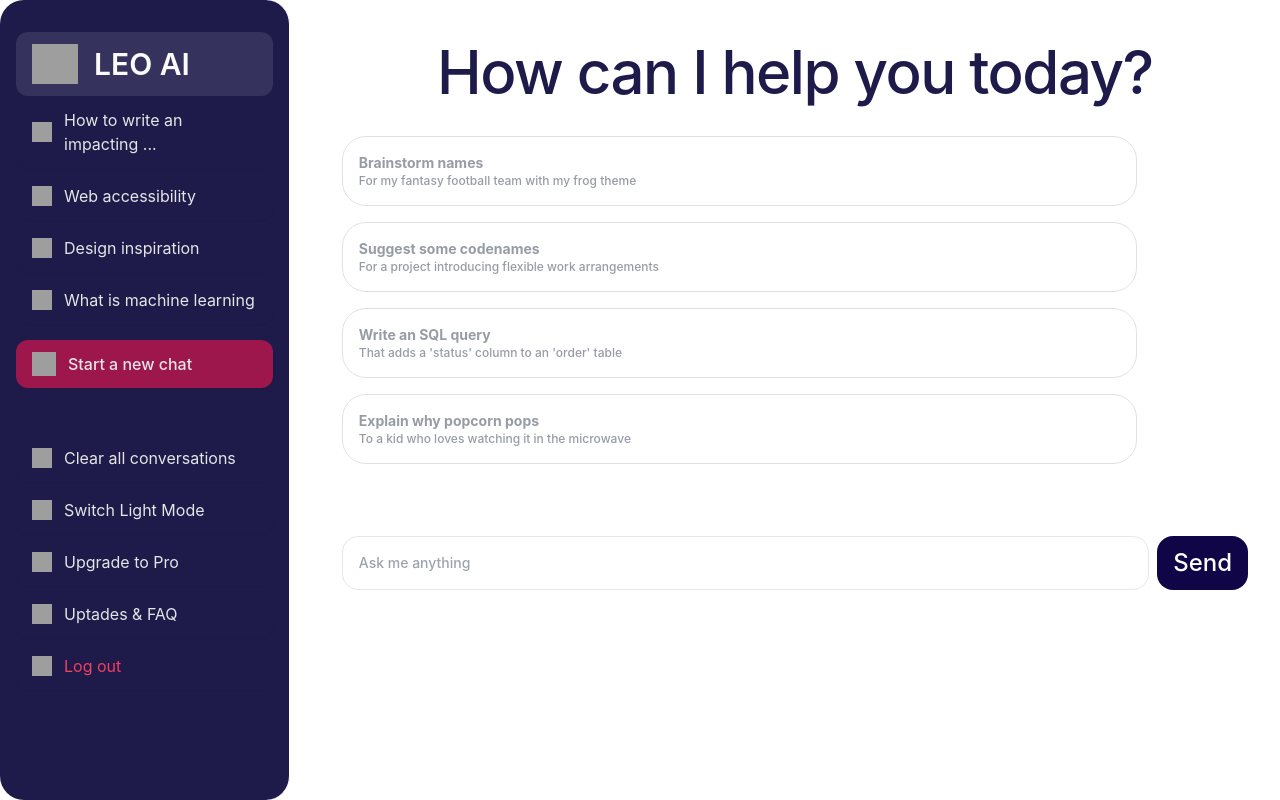
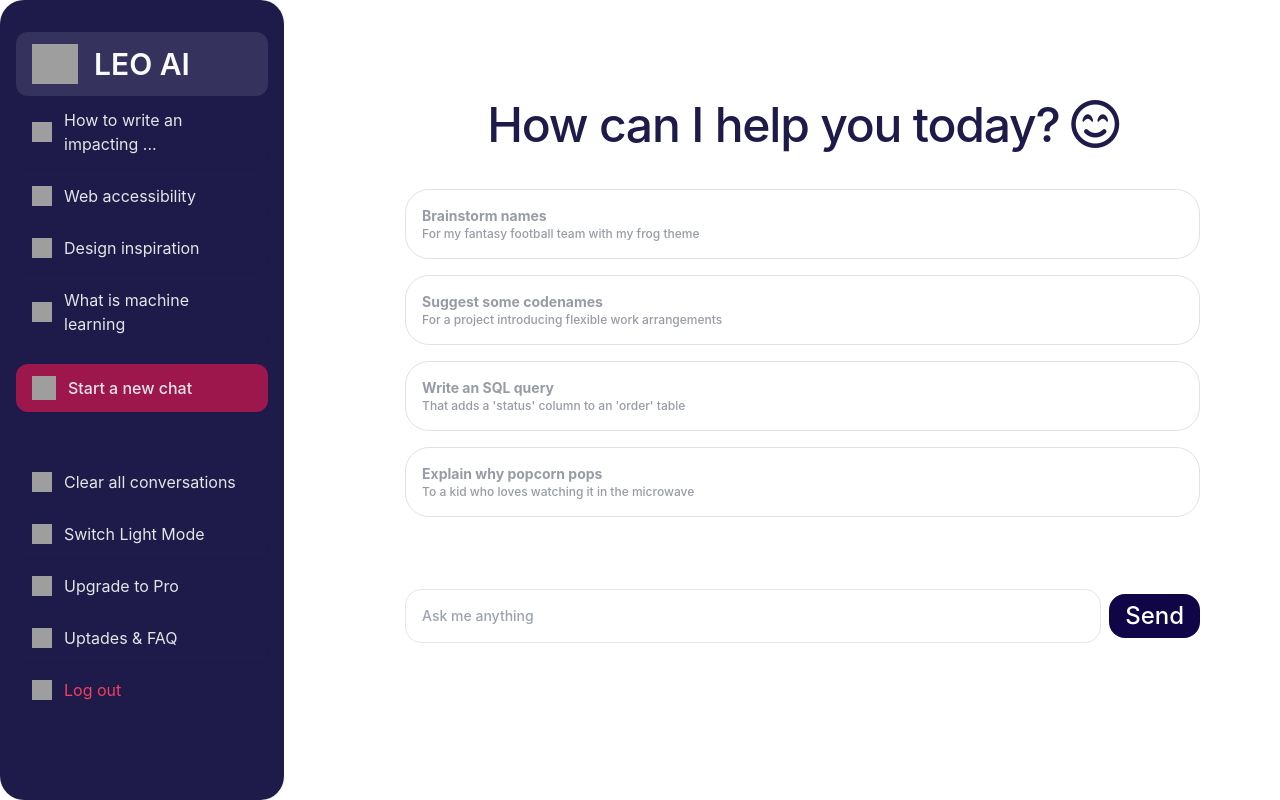
Before and after one commit to GmanSibs1906/leoweb, a React (Create React App) app in the folder client/: page /chat in a window 1280 px wide. Built offline with nearby package versions, Linux system fonts and the light colour scheme; grey boxes are pictures that could not be loaded; the HTML template or start-up script is replaced by a standard one.

Commit message:
Re-positioned the chat content to display in the middle

```diff
--- a/client/src/components/Chat.js
+++ b/client/src/components/Chat.js
@@ -64,20 +64,19 @@ function Chat() {
   }, [chatHistory]);
 
   return (
-    <div className="flex h-screen">
+    <div className="flex h-screen gap-5 max-md:flex-col max-md:gap-0">
   <Sidebar />
-  <div className="flex flex-col ml-5 w-[77%] max-md:ml-0 max-md:w-full">
-    <div className="flex flex-col mt-10 max-md:mt-4 max-md:max-w-full">
-      <div className="flex flex-col justify-center font-medium max-md:max-w-full">
-        <div className="flex flex-col pb-10 max-md:max-w-full">
-          <div className="self-center text-6xl tracking-tight text-center leading-[64.2px] text-indigo-950 max-md:max-w-full max-md:text-4xl">
-            How can I help you today?
+  <div className="flex flex-col ml-5 w-[77%] max-md:ml-0 max-md:w-full items-center justify-center">
+    <div className="flex flex-col mt-10 max-md:mt-4 max-md:max-w-full items-center">
+      <div className="flex flex-col justify-center font-medium max-md:max-w-full items-center">
+        <div className="flex flex-col pb-10 max-md:max-w-full items-center">
+          <div className="self-center text-5xl tracking-tight text-center leading-[64.2px] text-indigo-950 max-md:max-w-full max-md:text-4xl">
+            How can I help you today? <i className="fa-regular fa-face-smile-beam"></i>
           </div>
           <div className="flex flex-wrap justify-center content-start items-center px-8 mt-8 mb-16 text-2xl leading-7 text-white max-md:px-4 max-md:my-8 max-md:max-w-full">
-  <div className="flex flex-col max-w-full w-full">
-    <div className="flex flex-col justify-center rounded-xl max-md:max-w-full">
-      <div className="flex flex-col justify-center max-md:max-w-full">
-        <div id="chat-history" className="h-96 overflow-y-auto mb-4">
+            <div className="flex flex-col max-w-full w-full items-center">
+              <div className="flex flex-col justify-center rounded-xl max-md:max-w-full items-center">
+                <div id="chat-history" className="h-96 overflow-y-auto mb-4 w-full">
                   {defaultOptions.map((option, index) => (
                     <div
                       key={index}
@@ -99,7 +98,7 @@ function Chat() {
                     </div>
                   ))}
                 </div>
-        <form className="flex" onSubmit={(e) => { e.preventDefault(); sendMessage(); }}>
+                <form className="flex w-full items-center justify-center" onSubmit={(e) => { e.preventDefault(); sendMessage(); }}>
                   <input
                     type="text"
                     value={userInput}
@@ -120,8 +119,6 @@ function Chat() {
             </div>
           </div>
         </div>
-
-        </div>
       </div>
     </div>
   </div>
```
Lines whose indentation alone changed are shown as unchanged.
